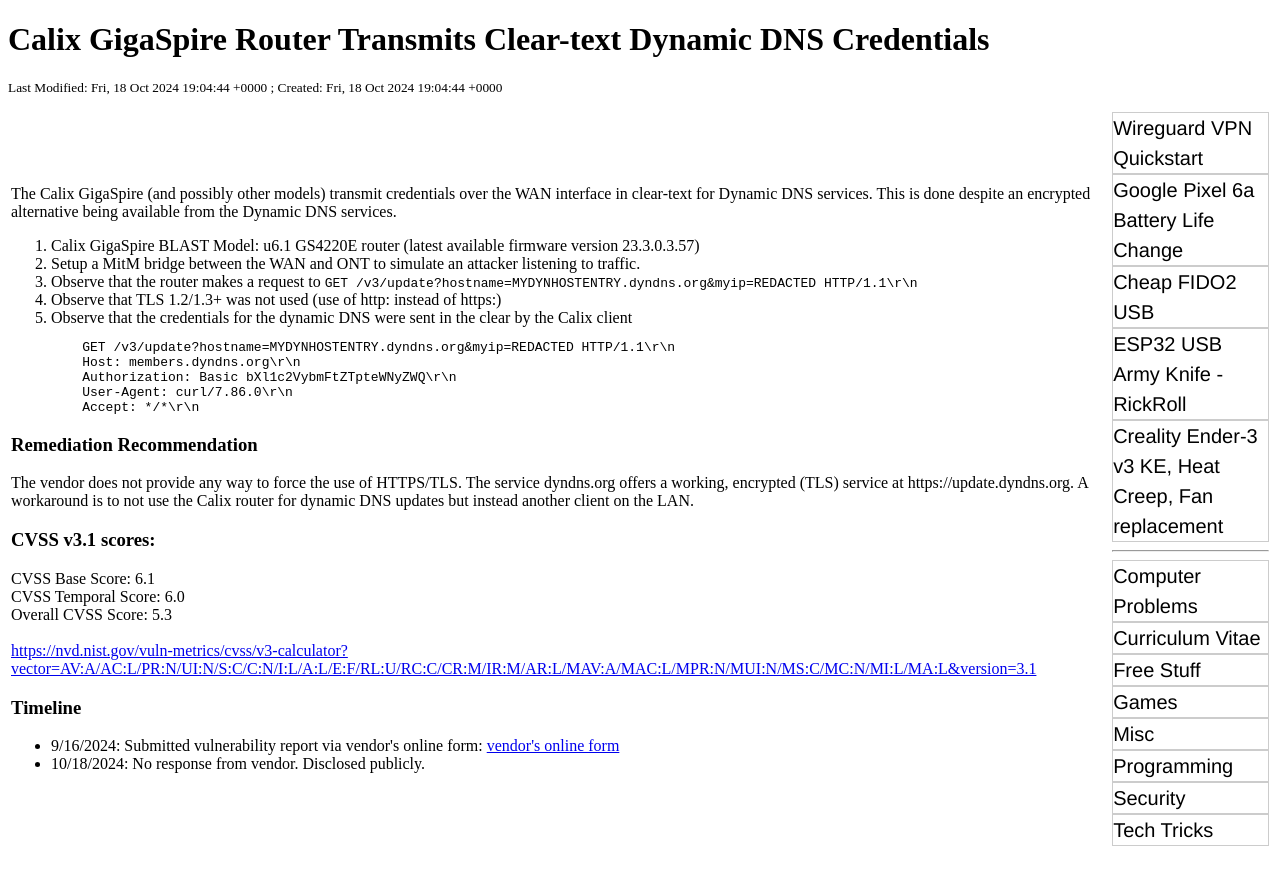
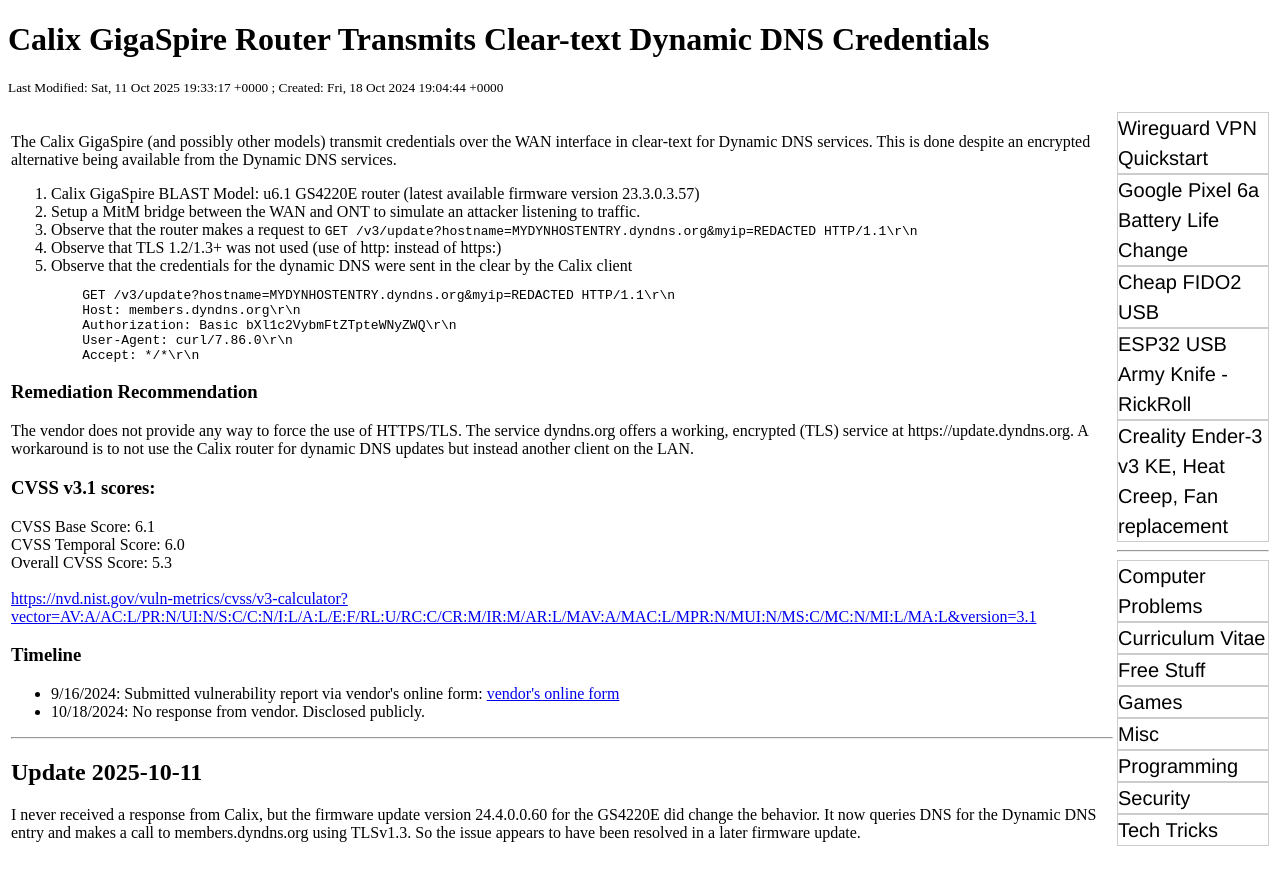
Before and after one commit to rbeede/rbeede.github.io, a Jekyll site: the page built from _posts/2024-10-18-Calix-GigaSpire-Router-Transmits-Clear-text-Dynamic-DNS-Credentials.html, in a window 1280 px wide. Shown: the top 885 px of the page. Built offline with Jekyll 4.4.1, drawn with Linux system fonts in a browser that asks for light colours.

Commit message:
Update 2024-10-18-Calix-GigaSpire-Router-Transmits-Clear-text-Dynamic-DNS-Credentials.html

```diff
--- a/_posts/2024-10-18-Calix-GigaSpire-Router-Transmits-Clear-text-Dynamic-DNS-Credentials.html
+++ b/_posts/2024-10-18-Calix-GigaSpire-Router-Transmits-Clear-text-Dynamic-DNS-Credentials.html
@@ -42,3 +42,9 @@
 	<li>9/16/2024: Submitted vulnerability report via vendor's online form: <a href="https://www.calix.com/forms/brand/contact/product-security-vulnerabilities.html">vendor's online form</a></li>
 	<li>10/18/2024: No response from vendor. Disclosed publicly.</li>
 </ul>
+
+<hr />
+
+<h2>Update 2025-10-11</h2>
+
+I never received a response from Calix, but the firmware update version 24.4.0.0.60 for the GS4220E did change the behavior. It now queries DNS for the Dynamic DNS entry and makes a call to members.dyndns.org using TLSv1.3. So the issue appears to have been resolved in a later firmware update.
```
Also changed, not shown: other parts of _posts/2024-10-18-Calix-GigaSpire-Router-Transmits-Clear-text-Dynamic-DNS-Credentials.html (+1 -1 lines).
